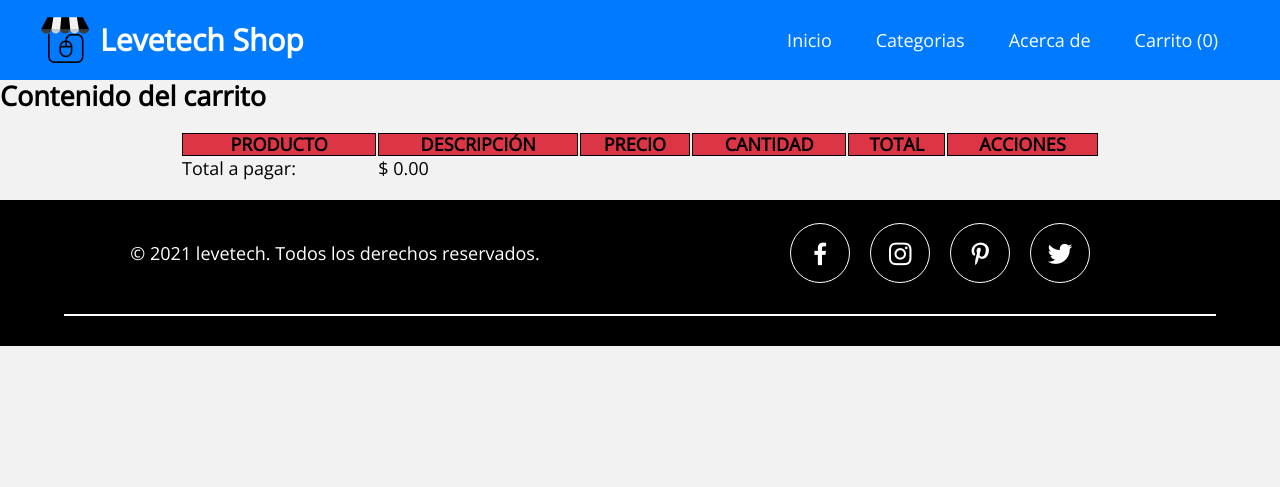
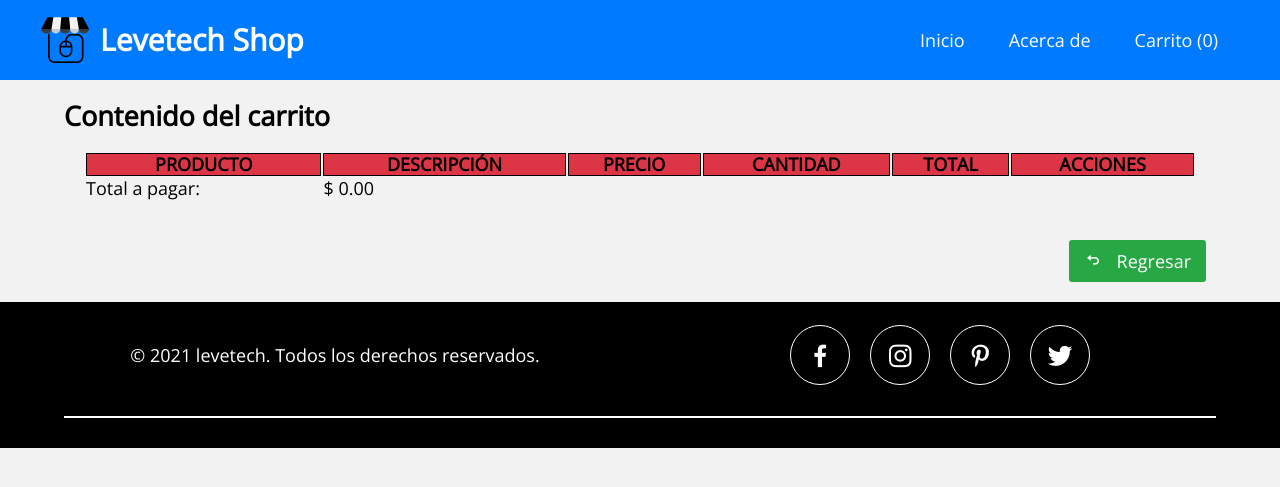
Before and after one commit to migcube1/ecommerce-levetech, a PHP site: page /carrito.php in a window 1280 px wide. Shown: the top 487 px of the page. Run offline with PHP 8.4, Linux system fonts and the light colour scheme; data that the repository does not hold is empty.

Commit message:
Correccion de errores del precio de lor productos y actualización de vista de carrito

```diff
--- a/assets/css/carrito.css
+++ b/assets/css/carrito.css
@@ -2,12 +2,12 @@
 @import url('normalize.css');
 @import url('estilos.css');
 
-
 /* ====================
 	* LISTA CARRITO *
 ==================== */
+
 .basket {
-    width: 75%;
+    width: 100%;
     margin: auto;
 }
 
@@ -20,12 +20,12 @@
     height: 200px;
 }
 
-.img_Producto img{
+.img_Producto img {
     width: 100%;
     height: 100%;
 }
 
 .num_Producto,
-.precio_Producto{
+.precio_Producto {
     text-align: center;
 }
--- a/assets/css/estilos.css
+++ b/assets/css/estilos.css
@@ -606,6 +606,7 @@ form .input:focus {
     text-align: center;
     line-height: 22px;
     transition: .3s ease all;
+    text-decoration: none;
 }
 
 .boton-azul {
@@ -1322,7 +1323,7 @@ form .input:focus {
 .dots {
     position: absolute;
     bottom: 2px;
-    width: 100%;
+    width: 90%;
     height: 30px;
     display: flex;
     justify-content: center;
--- a/carrito.php
+++ b/carrito.php
@@ -1,6 +1,7 @@
 <?php
     include('config/config.php');
     include('controladores/Carrito.php');
+    $total = 0;
 ?>
 
 <!DOCTYPE html>
@@ -26,6 +27,7 @@
     <!--header-->
     <?php include("templates/header.php")?>
 
+    <div class="contenedor" height="300vh">
         <h2>Contenido del carrito</h2>
         <table class="basket r-2">
             <thead class="bg-rojo">
@@ -49,18 +51,19 @@
 
 
             <?php if (isset($_SESSION['CARRITO'])){
-            $total = 0;
             foreach($_SESSION['CARRITO'] as $producto): ?>
 
             <tbody class="content_Basket">
                 <tr>
                     <td class="img_Producto r-1">
-                    <img class="" src="assets/img/productos/<?= $producto['imagen']?>" alt="<?= $producto['nombre'] ?>">
+                        <img class="" src="assets/img/productos/<?= $producto['imagen']?>"
+                            alt="<?= $producto['nombre'] ?>">
                     </td>
                     <td class="descripcion_Producto r-1"><?= $producto['nombre']?></td>
                     <td class="precio_Producto r-1"> $ <?= number_format($producto['precio'])?></td>
                     <td class="num_Producto r-1"><?= $producto['cantidad']?></td>
-                <td class="num_Producto r-1"> $ <?= number_format($producto['cantidad'] * $producto['precio'],2)?></td>
+                    <td class="num_Producto r-1"> $ <?= number_format($producto['cantidad'] * $producto['precio'],2)?>
+                    </td>
                     <td class="num_Producto r-1">
                         <form action="" method="post">
                             <input type="hidden" name="claveProducto" id="claveProducto"
@@ -85,9 +88,24 @@
                     <td> $ <?= number_format($total,2) ?></td>
                 </tr>
             </tfoot>
+        </table>
+    </div>
 
 
-    </table>
+
+
+    <div class="contenedor d-flex justificar-contenido-final">
+        <a type="button" class="boton boton-verde md-1" href="index.php">
+            <i class='bx bx-undo md-1'></i> Regresar
+        </a>
+        <?php if (!empty($_SESSION['CARRITO'])): ?>
+        <button type="submit" class="boton boton-azul" name="btnAccion" value="Comprar">
+            <i class='bx bxl-paypal md-1'></i>Proceder a comprar
+        </button>
+        <?php endif; ?>
+    </div>
+
+
 
 
     <!--footer-->
--- a/index.php
+++ b/index.php
@@ -83,7 +83,7 @@
                     <form action="" method="post">
                         <input type="hidden" name="claveProducto" id="claveProducto" value="<?= openssl_encrypt($producto['claveProducto'],METHOD,KEY)?>"  class="d-none">
                         <input type="hidden" name="nombre" id="nombre" value="<?= openssl_encrypt($producto['descripcion'],METHOD,KEY)?>" class="d-none">
-                        <input type="hidden" name="precio" id="precio" value="<?= openssl_encrypt($producto['precio'],METHOD,KEY) ?>"  class="d-none">
+                        <input type="hidden" name="precio" id="precio" value="<?= openssl_encrypt($producto['precioOferta'],METHOD,KEY) ?>"  class="d-none">
                         <input type="hidden" name="cantidad" id="cantidad" value="<?= openssl_encrypt(1,METHOD,KEY)?>" class="d-none">
                         <input type="hidden" name="imagen" id="imagen" value="<?= openssl_encrypt($producto['imagen'],METHOD,KEY) ?>"  class="d-none">
 
--- a/templates/header.php
+++ b/templates/header.php
@@ -12,9 +12,9 @@
             <li class="nav-item ">
                 <a href="index.php" class="nav-menu-enlace ">Inicio</a>
             </li>
-            <li class="nav-item ">
+            <!-- <li class="nav-item ">
                 <a href="# " class="nav-menu-enlace ">Categorias</a>
-            </li>
+            </li> -->
             <li class="nav-item ">
                 <a href="acerca.php" class="nav-menu-enlace ">Acerca de</a>
             </li>
```
Lines whose indentation alone changed are shown as unchanged.
